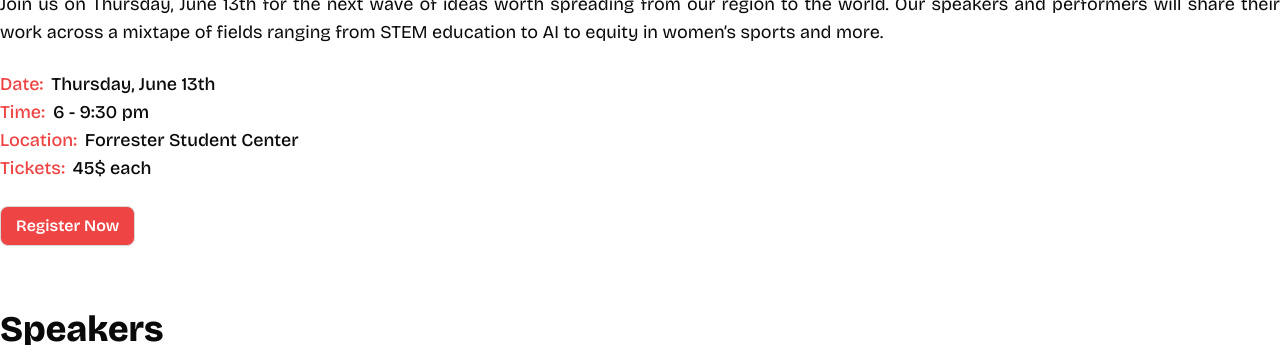
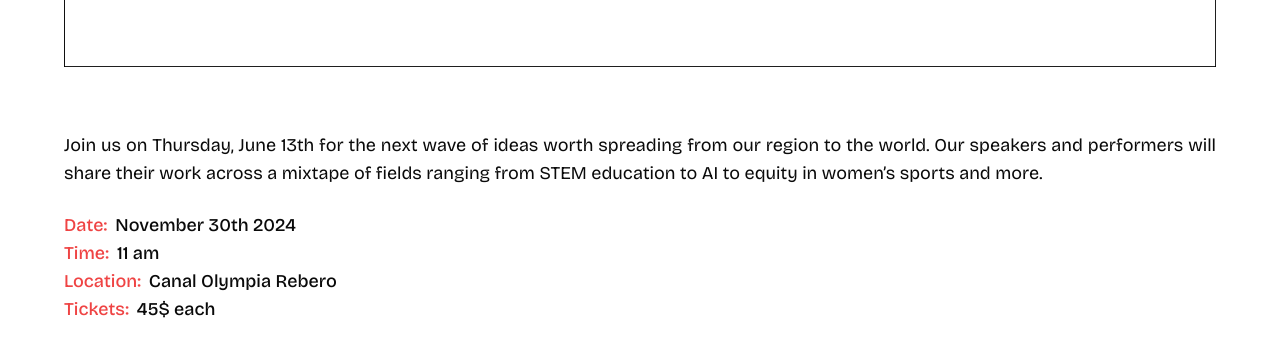
Before and after one commit to tedX-alu/website-v1, a Next.js app: page /details in a window 1280 px wide. Shown: the part 930-1275 px from the top of the page. Built offline with nearby package versions, Linux system fonts and the light colour scheme.

Commit message:
Events page updated

```diff
--- a/app/details/page.tsx
+++ b/app/details/page.tsx
@@ -9,14 +9,14 @@ import { team1 } from "@/lib/teams";
 function Details() {
   const eventDetails = [
     {
-      date: "Thursday, June 13th",
-      time: "6 - 9:30 pm",
-      location: "Forrester Student Center",
+      Time: "11 am",
+      Date: "November 30th 2024",
+      Location: "Canal Olympia Rebero",
       tickets: "45$ each",
     },
   ];
   return (
-    <div className="space-y-16 max-w-screen-2xl mx-auto font-bricolageGrotesque">
+    <div className="space-y-16 max-w-screen-2xl xl:mx-16 md:xl-12 mx-4 font-bricolageGrotesque">
       <div className="md:grid flex md:gap-0 gap-6 md:grid-cols-3 md:pt-8 pt-4">
         <div className="flex md:flex-wrap md:gap-6 text-2xl font-medium">
           <Link href={"/events"}>
@@ -38,9 +38,9 @@ function Details() {
 
       <div>
         <img
-          src="/images/event1.png"
+          src="/images/Frame.png"
           alt="Event image"
-          className=" w-full object-cover max-h-[80vh] rounded-md"
+          className=" w-full object-cover h-full"
         />
       </div>
 
@@ -53,18 +53,18 @@ function Details() {
         </p>
         <div>
           {eventDetails.map((event) => (
-            <div key={event.date} className="md:my-6 my-8 text-lg font-medium">
+            <div key={event.Date} className="md:my-6 my-8 text-lg font-medium">
               <p className="flex gap-2">
                 <span className="text-red-500">Date:</span>
-                <span>{event.date}</span>
+                <span>{event.Date}</span>
               </p>
               <p className="flex gap-2">
                 <span className="text-red-500">Time:</span>
-                <span>{event.time}</span>
+                <span>{event.Time}</span>
               </p>
               <p className="flex gap-2">
                 <span className="text-red-500">Location:</span>
-                <span>{event.location}</span>
+                <span>{event.Location}</span>
               </p>
               <p className="flex gap-2">
                 <span className="text-red-500">Tickets:</span>
--- a/app/events/page.tsx
+++ b/app/events/page.tsx
@@ -5,7 +5,7 @@ import React from "react";
 
 function events() {
   return (
-    <div className="md:space-y-20 space-y-12 max-w-screen-2xl mx-auto font-bricolageGrotesque">
+    <div className="md:space-y-20 space-y-12 max-w-screen-2xl xl:mx-16 md:xl-12 mx-4 font-bricolageGrotesque">
       <Upcoming />
 
       <Past />
--- a/components/Speaker.tsx
+++ b/components/Speaker.tsx
@@ -23,7 +23,7 @@ const speakerData: SpeakerData[] = [
 
 function Speaker() {
   return (
-    <div className="speakers">
+    <div className="speakers xl:pb-28 md:pb-24 pb-8">
       {speakerData.map((speaker: SpeakerData, index: number) => (
         <div key={index} className="speaker grid lg:grid-cols-2 lg:gap-20">
           <div className="speaker-info space-y-8 py-16">
--- a/components/Upcoming.tsx
+++ b/components/Upcoming.tsx
@@ -14,7 +14,7 @@ const Upcoming = () => {
         <div className="mt-6 space-y-12 lg:space-y-0 lg:grid lg:grid-cols-2 lg:gap-12 bg-beige md:p-10 p-4 ">
           <div>
             <img
-              src="/images/event.png"
+              src="/images/Frame1.png"
               alt="Event Image"
               className="w-[100vh] max-h-[70vh] object-cover rounded-lg"
             />
@@ -24,11 +24,14 @@ const Upcoming = () => {
             <span className="md:flex md:justify-between md:space-y-0 space-y-2">
               <div className="flex gap-2 md:pt-0 pt-2">
                 <img alt="" src="/images/calendar.svg" />
-                <p className=" font-medium ">September 12, 2024</p>
+                <p className=" font-medium ">November 30th, 2024</p>
               </div>
               <div className="flex gap-2">
                 <img alt="" src="/images/location.svg" />
-                <p className=" font-medium ">Kigali Convention Center</p>
+                <p className=" flex gap-2 ">
+                  <span className="font-medium">Canal Olympia</span>
+                  <span>Rebero</span>
+                </p>
               </div>
             </span>
             <p className=" text-justify">
```
Also changed, not shown: public/images/Frame.png (added), public/images/Frame1.png (added).
